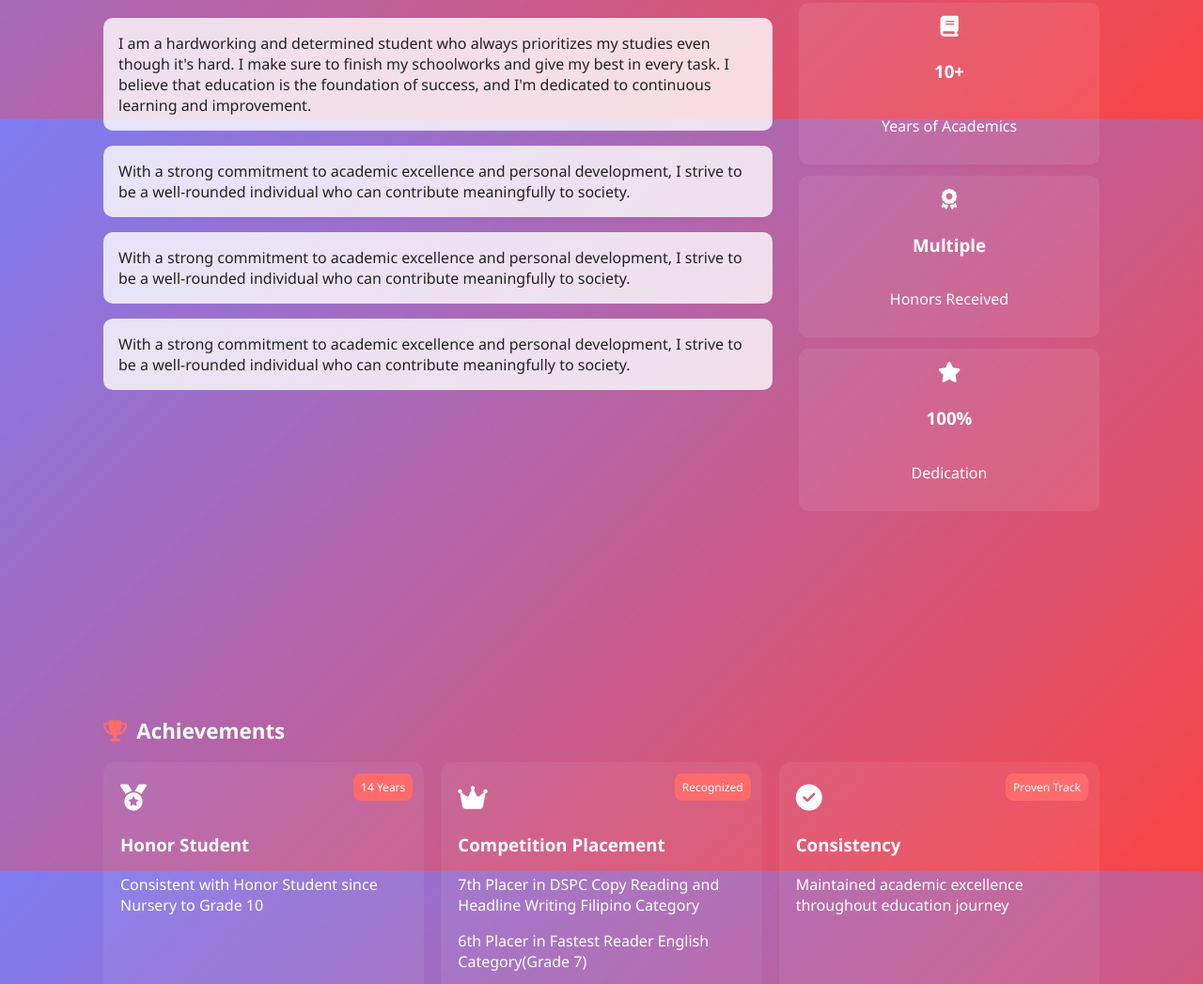
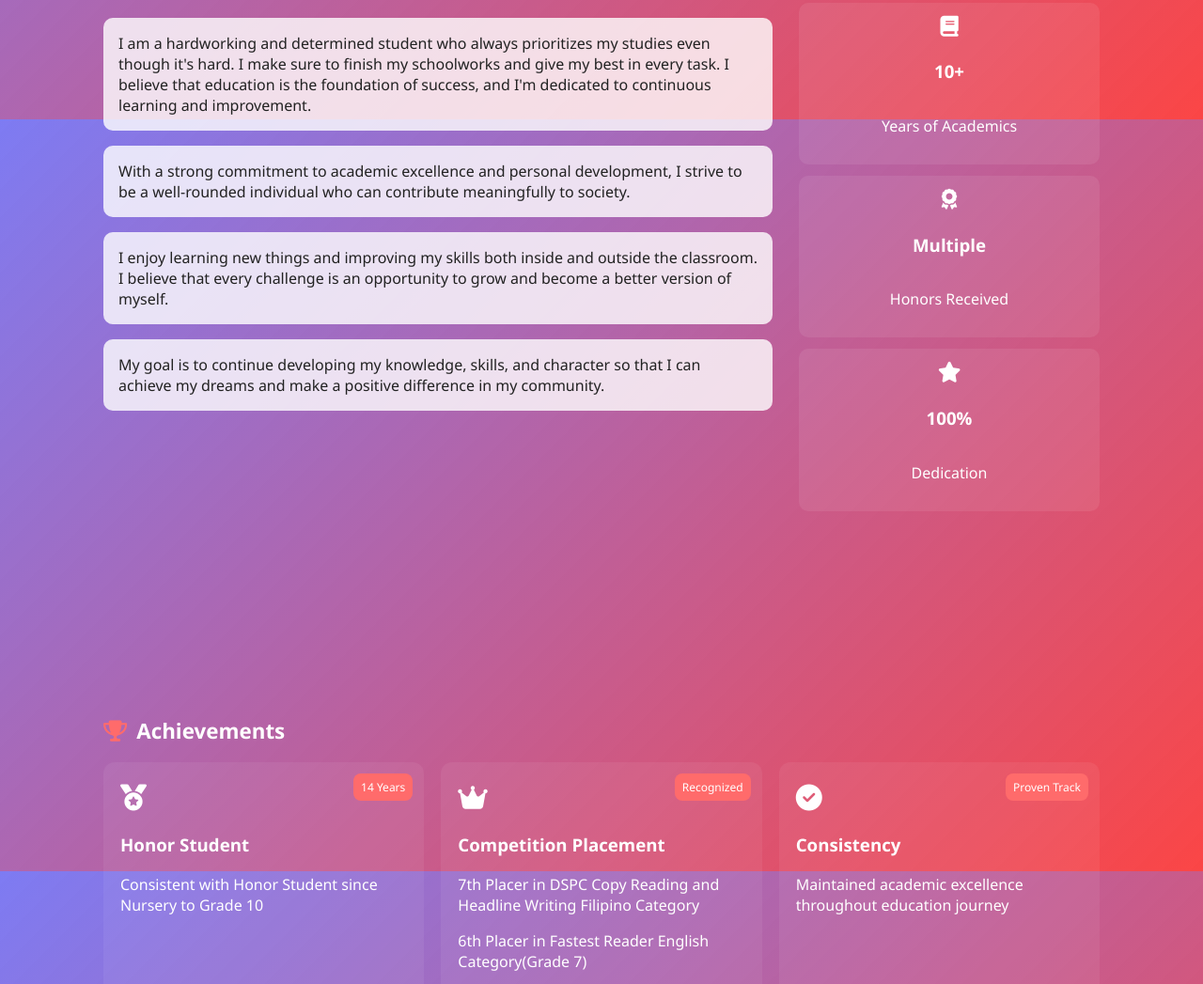
Before and after one commit to angelcaniedo84-blip/e-profile, a plain HTML site: page index.html in a window 1280 px wide. Shown: the part 673-1720 px from the top of the page at 94% size. Drawn offline with Linux system fonts and the light colour scheme; a script that the page names is missing.

Commit message:
Update index.html

```diff
--- a/index.html
+++ b/index.html
@@ -60,10 +60,9 @@
             With a strong commitment to academic excellence and personal development, I strive to be a well-rounded individual who can contribute meaningfully to society.
           </p>
           <p>
-            With a strong commitment to academic excellence and personal development, I strive to be a well-rounded individual who can contribute meaningfully to society.
-          </p>
+           I enjoy learning new things and improving my skills both inside and outside the classroom. I believe that every challenge is an opportunity to grow and become a better version of myself.
           <p>
-            With a strong commitment to academic excellence and personal development, I strive to be a well-rounded individual who can contribute meaningfully to society.
+            My goal is to continue developing my knowledge, skills, and character so that I can achieve my dreams and make a positive difference in my community.
           </p>
         </div>
         <div class="stats">
```
